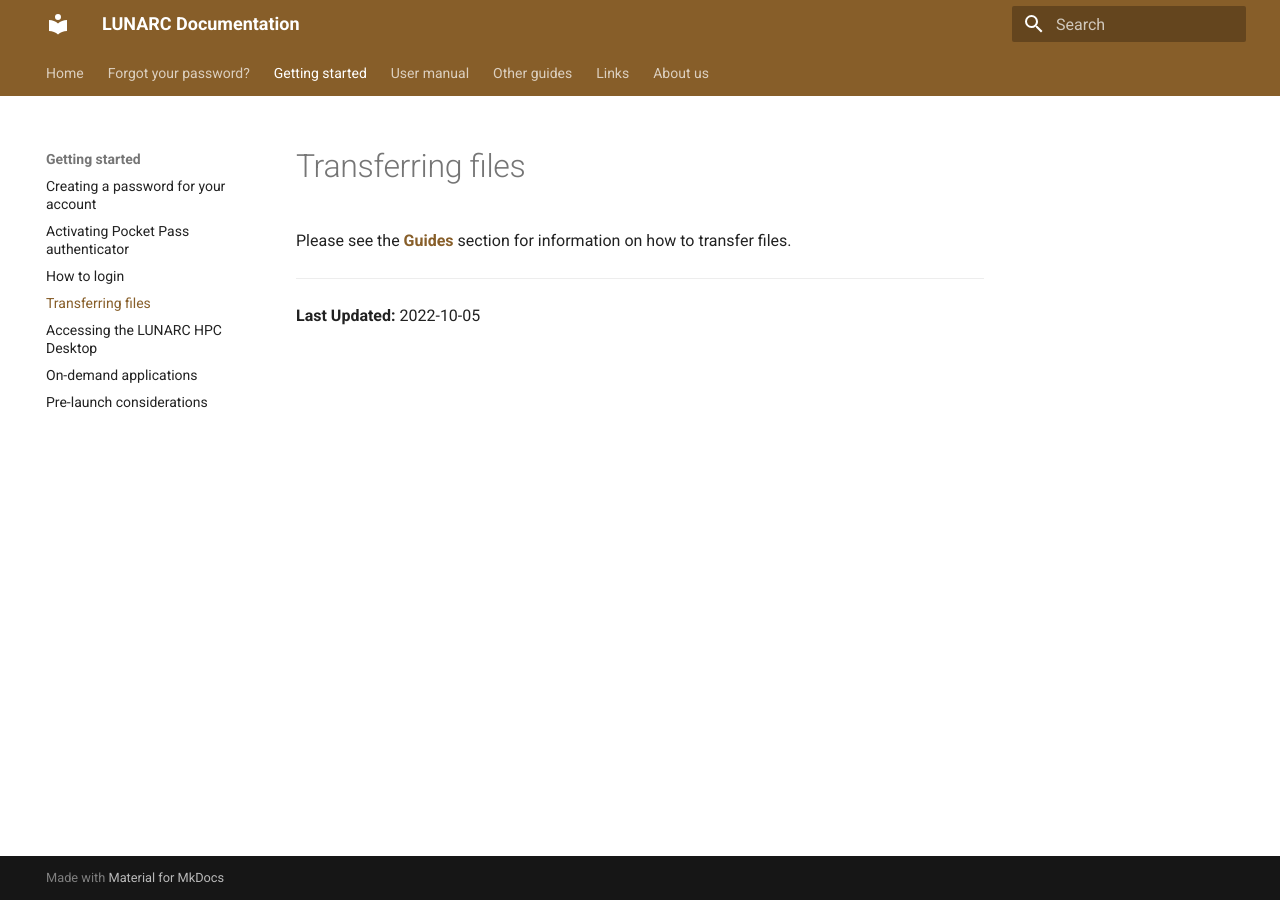
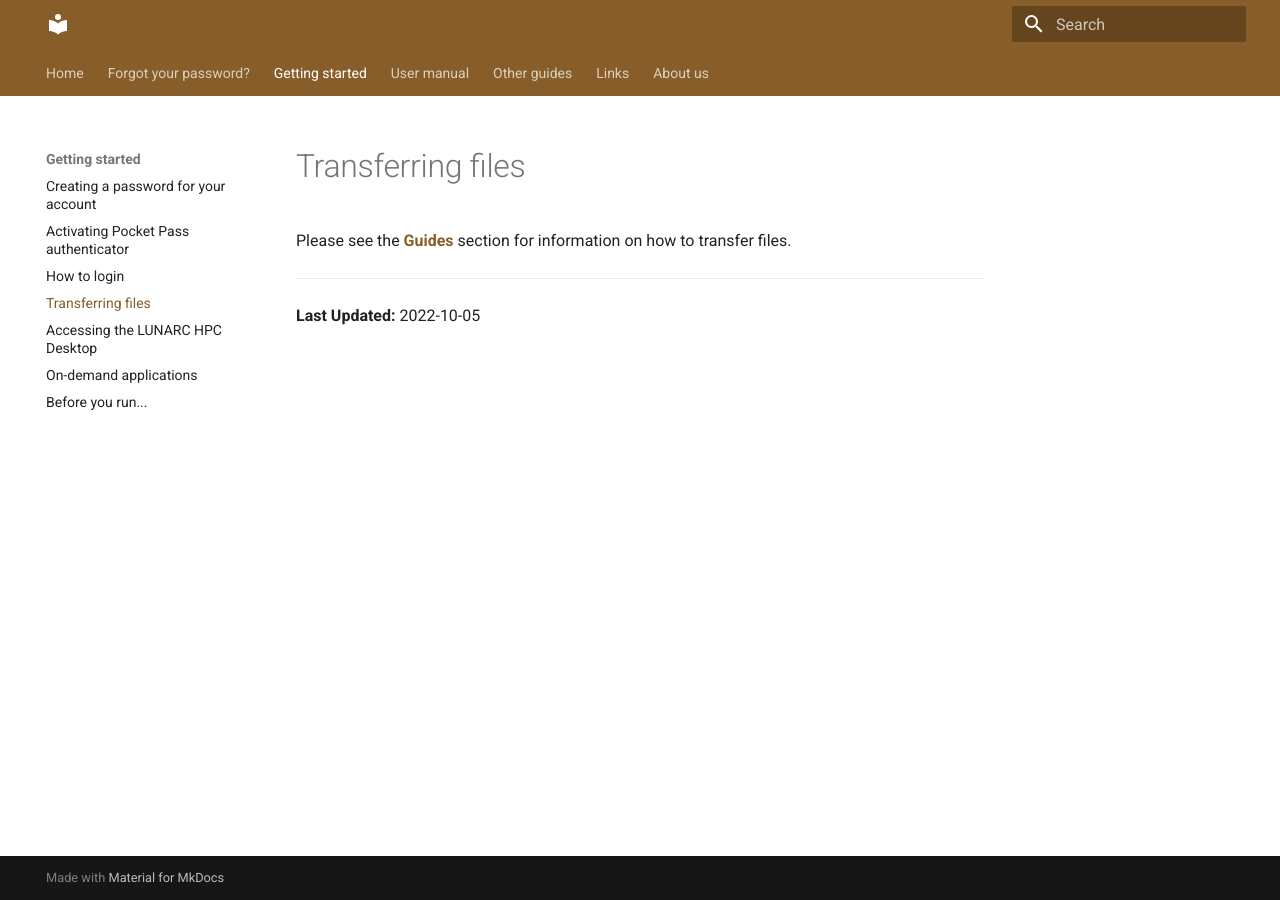
Before and after one commit to lunarc/lunarc_docs, an MkDocs documentation site: the page built from docs/getting_started/transferring_files.md, in a window 1280 px wide. Built offline with MkDocs 1.6.1 and Material for MkDocs 9.7.7, drawn with Linux system fonts in a browser that asks for light colours; comment, search, counter and statistics services are not loaded.

Commit message:
Update mkdocs.yml

```diff
--- a/mkdocs.yml
+++ b/mkdocs.yml
@@ -1,4 +1,4 @@
-site_name: LUNARC Documentation
+esite_name: LUNARC Documentation
 nav:
 - Home:
   - Welcome to the LUNARC Documentation: index.md
@@ -11,7 +11,7 @@ nav:
   - Transferring files: getting_started/transferring_files.md
   - Accessing the LUNARC HPC Desktop: getting_started/using_hpc_desktop.md
   - On-demand applications: getting_started/gfxlauncher.md
-  - Pre-launch considerations: getting_started/prelaunch_considerations.md
+  - Before you run...: getting_started/prelaunch_considerations.md
 - User manual:
   - Introduction: manual/manual_intro.md
   - Submitting jobs:
```
